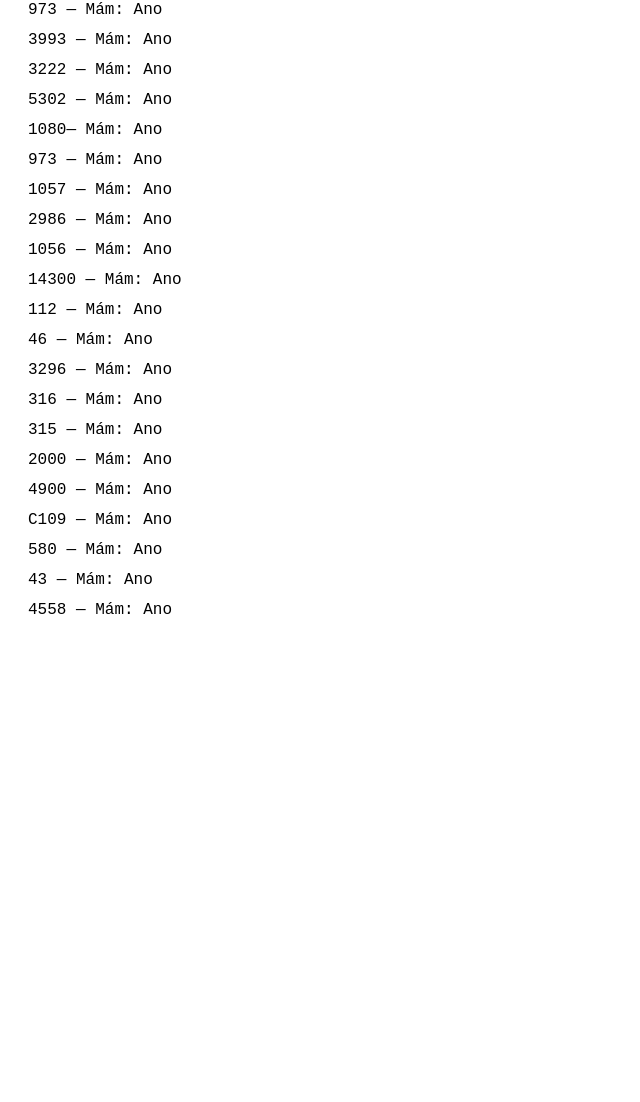
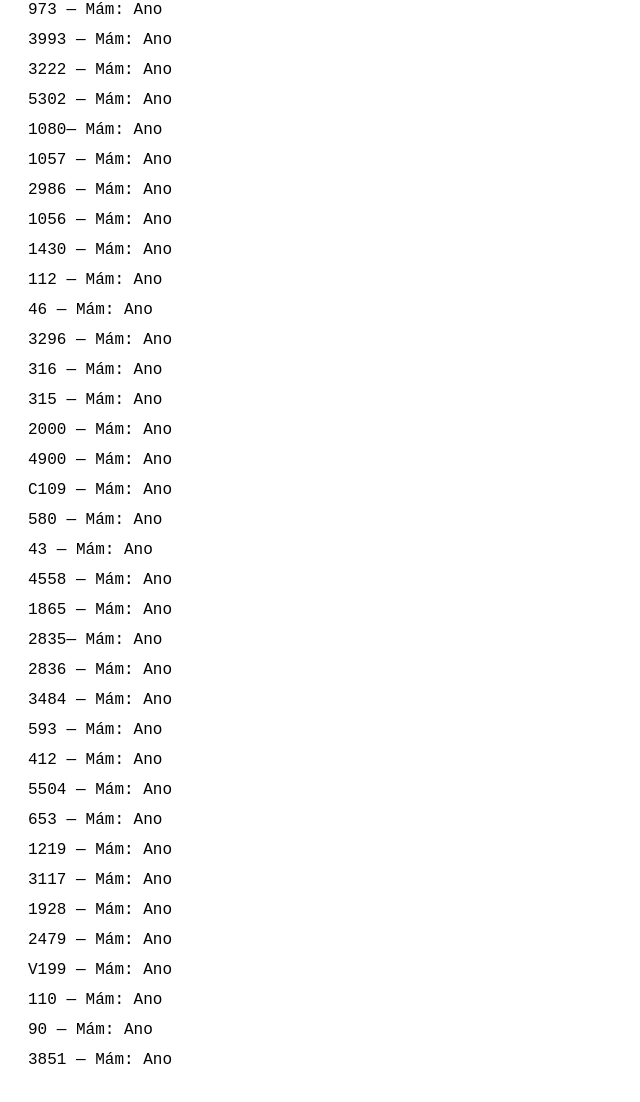
Before and after one commit to Devonnnnnnnnnn/vizitky, a plain HTML site: page index.html in a window 1280 px wide. Shown: the part 672-1774 px from the top of the page, without its empty margins (0-640 px from the left). Before the commit the page ends 1341 px from the top, so only its background shows below. Drawn offline with Linux system fonts and the light colour scheme.

Commit message:
Update index.html

```diff
--- a/index.html
+++ b/index.html
@@ -39,9 +39,7 @@
   </style>
 </head>
 <body>
-
   <input id="searchBox" placeholder="Hledát vizitku..." />
-
   <ul id="numberList">
     <li data-number="459">459 — Mám: Ano</li>
     <li data-number="353">353 — Mám: Ano</li>
@@ -71,7 +69,7 @@
     <li data-number="1057">1057 — Mám: Ano</li>
     <li data-number="2986">2986 — Mám: Ano</li>
     <li data-number="1056">1056 — Mám: Ano</li>
-  <li data-number="1430">14300 — Mám: Ano</li>
+    <li data-number="1430">1430 — Mám: Ano</li>
     <li data-number="112">112 — Mám: Ano</li>
     <li data-number="46">46 — Mám: Ano</li>
     <li data-number="3296">3296 — Mám: Ano</li>
@@ -83,16 +81,43 @@
     <li data-number="580">580 — Mám: Ano</li>
     <li data-number="43">43 — Mám: Ano</li>
     <li data-number="4558">4558 — Mám: Ano</li>
+    <li data-number="1865">1865 — Mám: Ano</li>
+    <li data-number="2835">2835— Mám: Ano</li>
+    <li data-number="2836">2836 — Mám: Ano</li>
+    <li data-number="3484">3484 — Mám: Ano</li>
+    <li data-number="593">593 — Mám: Ano</li>
+    <li data-number="412">412 — Mám: Ano</li>
+    <li data-number="5504">5504 — Mám: Ano</li>
+    <li data-number="230">230 — Mám: Ano</li>
+    <li data-number="653">653 — Mám: Ano</li>
+    <li data-number="1219">1219 — Mám: Ano</li>
+    <li data-number="2356">2356 — Mám: Ano</li>
+    <li data-number="3117">3117 — Mám: Ano</li>
+    <li data-number="1928">1928 — Mám: Ano</li>
+    <li data-number="2479">2479 — Mám: Ano</li>
+    <li data-number="V199">V199 — Mám: Ano</li>
+    <li data-number="110">110 — Mám: Ano</li>
+    <li data-number="90">90 — Mám: Ano</li>
+    <li data-number="3581">3851 — Mám: Ano</li>
   </ul>
-
   <div id="freezeOverlay"></div>
-
   <script>
     const searchBox = document.getElementById('searchBox');
     const numberList = document.getElementById('numberList');
     const freezeOverlay = document.getElementById('freezeOverlay');
     let highlightedItem = null;
     let highlightTimeout = null;
+
+    // Remove duplicate <li> elements based on data-number, keeping only the first occurrence
+    const seenNumbers = new Set();
+    [...numberList.children].forEach(li => {
+      const number = li.dataset.number;
+      if (seenNumbers.has(number)) {
+        li.remove();
+      } else {
+        seenNumbers.add(number);
+      }
+    });
 
     function clearHighlight() {
       if (highlightedItem) {
@@ -134,6 +159,5 @@
       }
     });
   </script>
-
 </body>
 </html>
```
Lines whose indentation alone changed are shown as unchanged.
